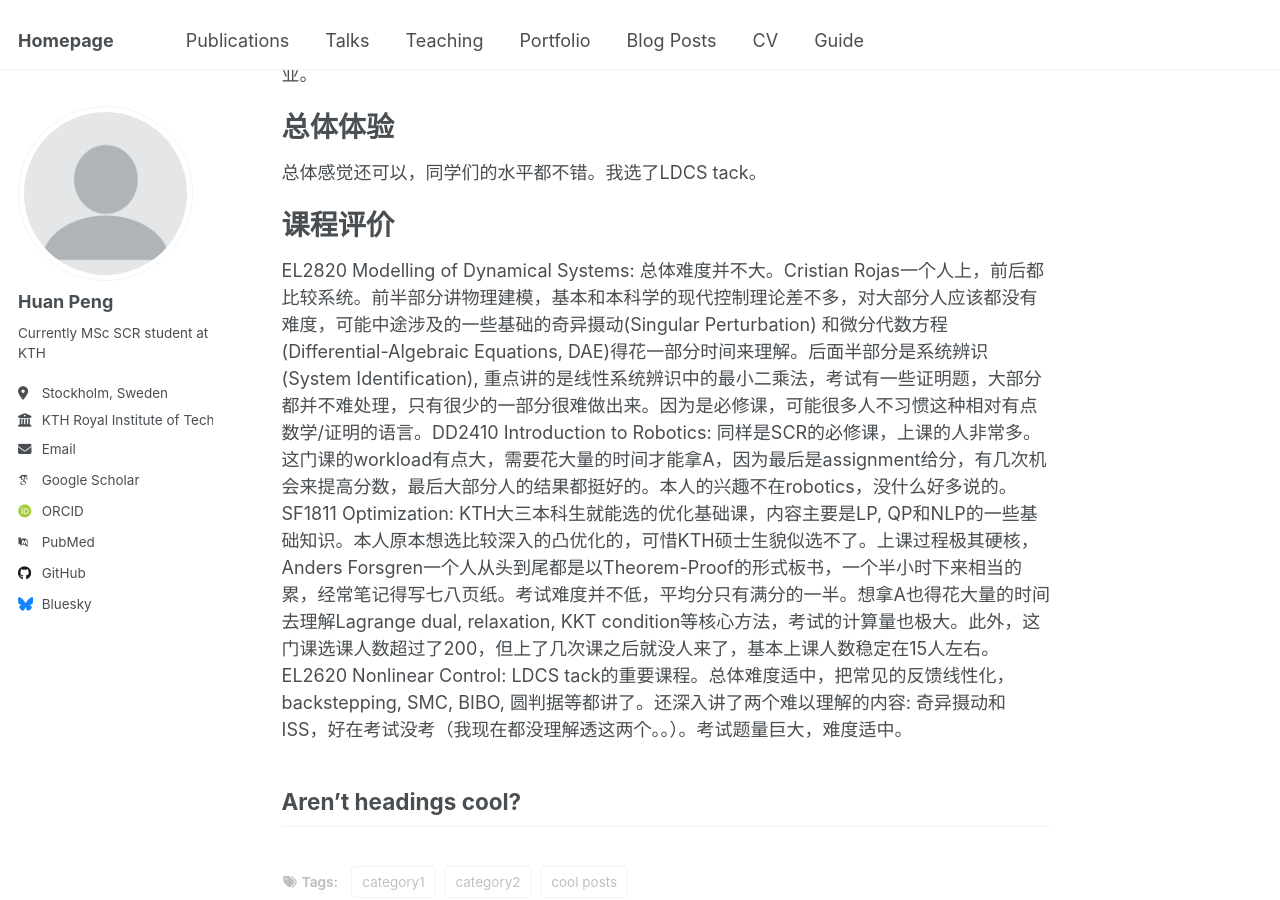
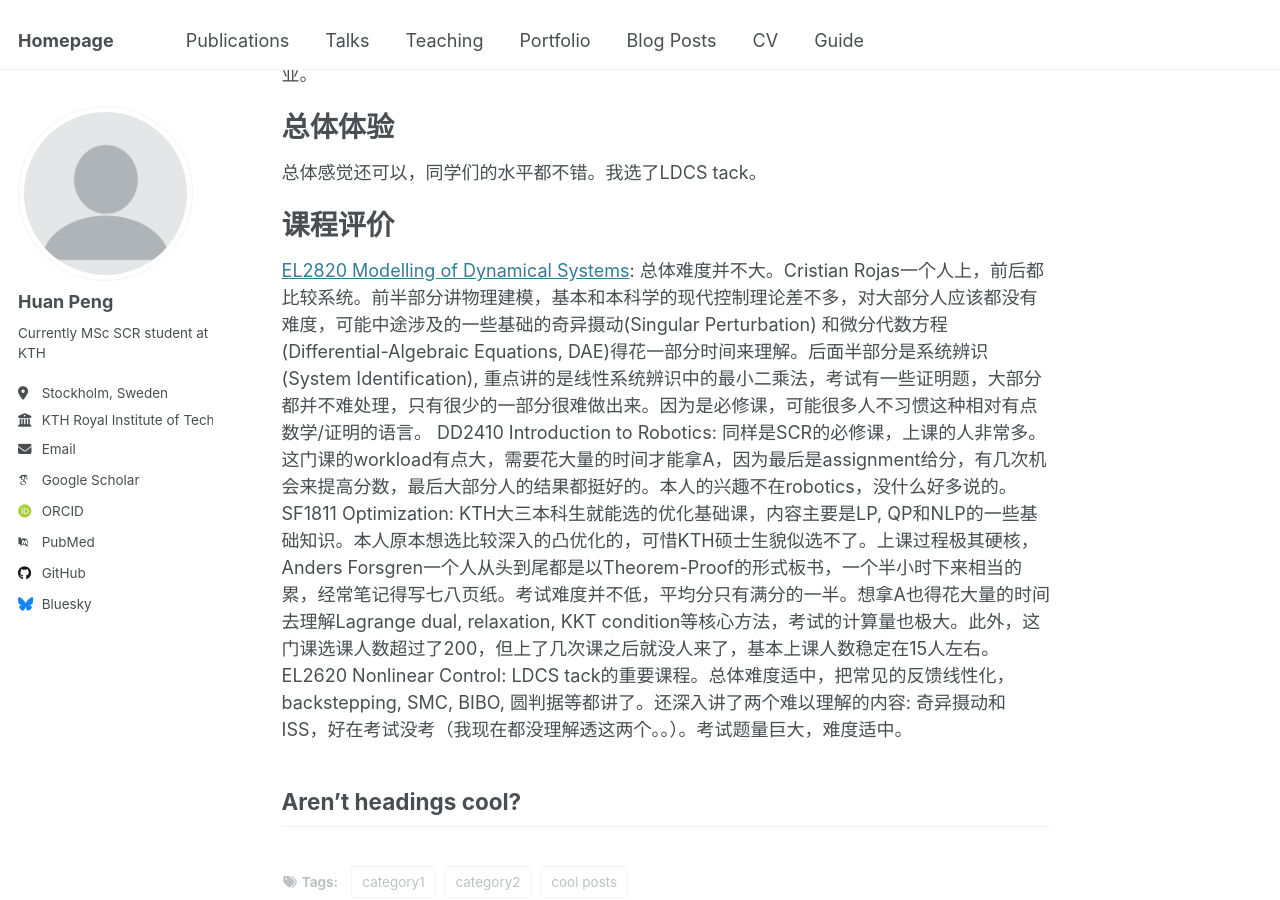
Before and after one commit to huanpen/huanpeng, a Jekyll site: the page built from _posts/2013-08-14-blog-post-2.md, in a window 1280 px wide and 900 px high, scrolled down 196 px. Built offline with Jekyll 4.4.1, drawn with Linux system fonts in a browser that asks for light colours; some web fonts are replaced; part of the change alters nothing that is shown.

```diff
--- a/_posts/2013-08-14-blog-post-2.md
+++ b/_posts/2013-08-14-blog-post-2.md
@@ -16,7 +16,9 @@ tags:
 
 课程评价
 ======
-EL2820 Modelling of Dynamical Systems: 总体难度并不大。Cristian Rojas一个人上，前后都比较系统。前半部分讲物理建模，基本和本科学的现代控制理论差不多，对大部分人应该都没有难度，可能中途涉及的一些基础的奇异摄动(Singular Perturbation) 和微分代数方程(Differential-Algebraic Equations, DAE)得花一部分时间来理解。后面半部分是系统辨识(System Identification), 重点讲的是线性系统辨识中的最小二乘法，考试有一些证明题，大部分都并不难处理，只有很少的一部分很难做出来。因为是必修课，可能很多人不习惯这种相对有点数学/证明的语言。DD2410 Introduction to Robotics: 同样是SCR的必修课，上课的人非常多。这门课的workload有点大，需要花大量的时间才能拿A，因为最后是assignment给分，有几次机会来提高分数，最后大部分人的结果都挺好的。本人的兴趣不在robotics，没什么好多说的。SF1811 Optimization: KTH大三本科生就能选的优化基础课，内容主要是LP, QP和NLP的一些基础知识。本人原本想选比较深入的凸优化的，可惜KTH硕士生貌似选不了。上课过程极其硬核，Anders Forsgren一个人从头到尾都是以Theorem-Proof的形式板书，一个半小时下来相当的累，经常笔记得写七八页纸。考试难度并不低，平均分只有满分的一半。想拿A也得花大量的时间去理解Lagrange dual, relaxation, KKT condition等核心方法，考试的计算量也极大。此外，这门课选课人数超过了200，但上了几次课之后就没人来了，基本上课人数稳定在15人左右。EL2620 Nonlinear Control: LDCS tack的重要课程。总体难度适中，把常见的反馈线性化，backstepping, SMC, BIBO, 圆判据等都讲了。还深入讲了两个难以理解的内容: 奇异摄动和ISS，好在考试没考（我现在都没理解透这两个。。）。考试题量巨大，难度适中。
+[EL2820 Modelling of Dynamical Systems](https://www.kth.se/student/kurser/kurs/EL2820?l=en): 总体难度并不大。Cristian Rojas一个人上，前后都比较系统。前半部分讲物理建模，基本和本科学的现代控制理论差不多，对大部分人应该都没有难度，可能中途涉及的一些基础的奇异摄动(Singular Perturbation) 和微分代数方程(Differential-Algebraic Equations, DAE)得花一部分时间来理解。后面半部分是系统辨识(System Identification), 重点讲的是线性系统辨识中的最小二乘法，考试有一些证明题，大部分都并不难处理，只有很少的一部分很难做出来。因为是必修课，可能很多人不习惯这种相对有点数学/证明的语言。
+DD2410 Introduction to Robotics: 同样是SCR的必修课，上课的人非常多。这门课的workload有点大，需要花大量的时间才能拿A，因为最后是assignment给分，有几次机会来提高分数，最后大部分人的结果都挺好的。本人的兴趣不在robotics，没什么好多说的。
+SF1811 Optimization: KTH大三本科生就能选的优化基础课，内容主要是LP, QP和NLP的一些基础知识。本人原本想选比较深入的凸优化的，可惜KTH硕士生貌似选不了。上课过程极其硬核，Anders Forsgren一个人从头到尾都是以Theorem-Proof的形式板书，一个半小时下来相当的累，经常笔记得写七八页纸。考试难度并不低，平均分只有满分的一半。想拿A也得花大量的时间去理解Lagrange dual, relaxation, KKT condition等核心方法，考试的计算量也极大。此外，这门课选课人数超过了200，但上了几次课之后就没人来了，基本上课人数稳定在15人左右。EL2620 Nonlinear Control: LDCS tack的重要课程。总体难度适中，把常见的反馈线性化，backstepping, SMC, BIBO, 圆判据等都讲了。还深入讲了两个难以理解的内容: 奇异摄动和ISS，好在考试没考（我现在都没理解透这两个。。）。考试题量巨大，难度适中。
 
 Aren't headings cool?
 ------
```
